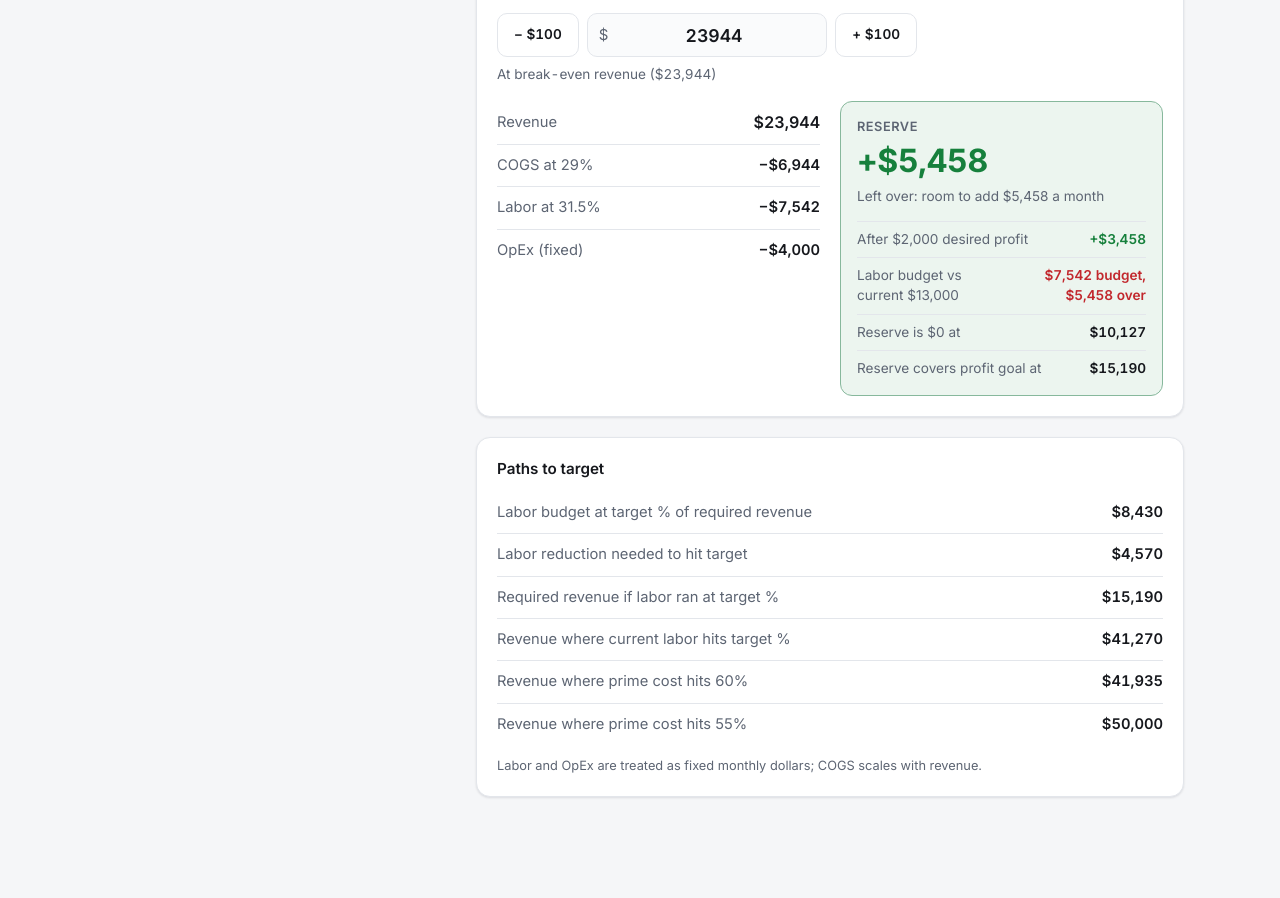
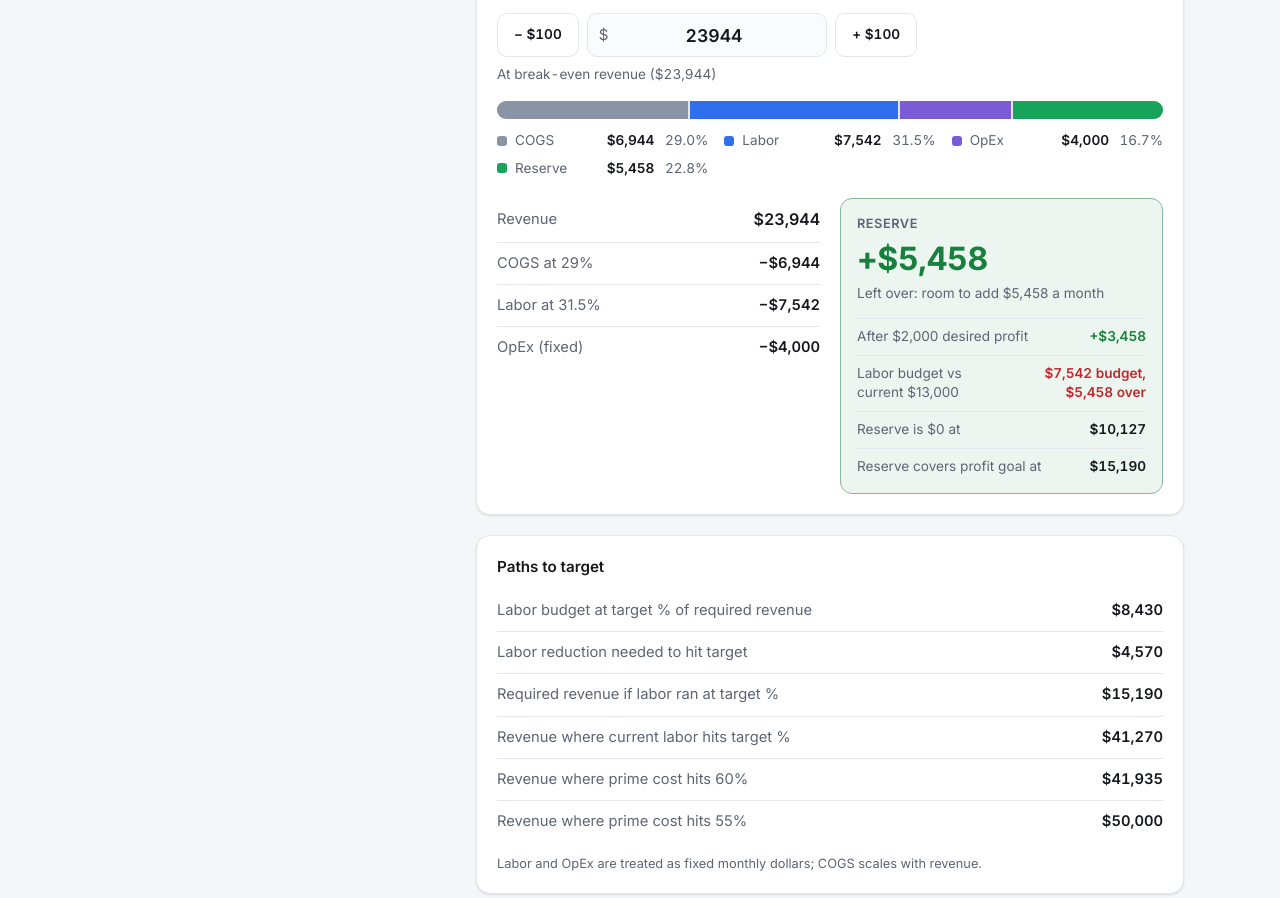
Before and after one commit to BaritusIntel33/heros-financial-dashboard, a plain HTML site: page index.html in a window 1280 px wide. Shown: the part 834-1732 px from the top of the page. Before the commit the page ends 1679 px from the top, so only its background shows below. Drawn offline with Linux system fonts and the light colour scheme.

Commit message:
Add revenue split bar to the break-even scenario
Stacked bar of COGS, labor, OpEx and reserve dollars at the scenario
revenue, with a striped shortfall segment and revenue marker when
costs exceed revenue.

Co-Authored-By: Claude Opus 5.5 <noreply@anthropic.com>

```diff
--- a/app.js
+++ b/app.js
@@ -200,6 +200,48 @@
 
     $('sc-zero').textContent = fmtMoney(s.zeroReserveRevenue);
     $('sc-goal').textContent = fmtMoney(s.profitReserveRevenue);
+
+    renderScenarioBar(s, i);
+  }
+
+  /**
+   * Stacked bar of where scenario revenue goes. With a shortfall the bar is scaled
+   * to total costs, the overrun is striped, and a marker shows where revenue ends.
+   */
+  function renderScenarioBar(s, i) {
+    const costs = s.cogs + s.labor + s.opex;
+    const total = Math.max(s.revenue, costs);
+    const bar = $('sc-bar');
+    const legend = $('sc-legend');
+    const marker = $('sc-marker');
+    bar.replaceChildren();
+    legend.replaceChildren();
+    if (!(total > 0)) { marker.hidden = true; return; }
+
+    const segments = [
+      ['cogs', 'COGS', s.cogs],
+      ['labor', 'Labor', s.labor],
+      ['opex', 'OpEx', s.opex],
+      s.reserve >= 0 ? ['reserve', 'Reserve', s.reserve] : ['shortfall', 'Shortfall', -s.reserve],
+    ];
+
+    for (const [key, label, amount] of segments) {
+      const ofRevenue = s.revenue > 0 ? amount / s.revenue : NaN;
+      const seg = document.createElement('span');
+      seg.className = `seg seg-${key}`;
+      seg.style.flexGrow = Math.max(amount / total, 0);
+      seg.title = `${label}: ${fmtMoney(amount)} (${fmtPct(ofRevenue)} of revenue)`;
+      bar.append(seg);
+
+      const li = document.createElement('li');
+      li.innerHTML = `<span class="swatch seg-${key}"></span>${label}<b>${fmtMoney(amount)}</b><em>${fmtPct(ofRevenue)}</em>`;
+      legend.append(li);
+    }
+
+    marker.hidden = s.reserve >= 0;
+    if (s.reserve < 0) marker.style.left = `${(s.revenue / total) * 100}%`;
+    bar.setAttribute('aria-label',
+      `Of ${fmtMoney(s.revenue)} revenue: ` + segments.map(([, l, a]) => `${l} ${fmtMoney(a)}`).join(', '));
   }
 
   // Step buttons: click for one step, hold to repeat.
--- a/index.html
+++ b/index.html
@@ -132,6 +132,12 @@
           <button type="button" class="btn step" data-step="100" aria-label="Increase revenue by $100">+ $100</button>
         </div>
         <p class="sc-offset" id="sc-offset"></p>
+
+        <div class="sc-bar-wrap">
+          <div class="bar sc-bar" id="sc-bar" role="img" aria-label="Scenario revenue split"></div>
+          <span class="sc-marker" id="sc-marker" hidden><span>Revenue</span></span>
+        </div>
+        <ul class="legend sc-legend" id="sc-legend"></ul>
 
         <div class="sc-grid">
           <table class="paths sc-table">
--- a/style.css
+++ b/style.css
@@ -381,6 +381,33 @@ input[type="range"] { accent-color: var(--accent); height: 20px; }
 .stepper .input-wrap input { height: 44px; text-align: center; font-size: 1.1rem; font-weight: 600; }
 .sc-offset { margin: 8px 0 16px; color: var(--muted); font-size: 0.85rem; font-variant-numeric: tabular-nums; }
 
+.sc-bar-wrap { position: relative; margin: 0 0 12px; }
+.sc-bar-wrap .bar { margin: 0; height: 18px; }
+.seg-reserve { background: var(--seg-profit); }
+.seg-shortfall {
+  background: repeating-linear-gradient(135deg, var(--bad) 0 6px, color-mix(in srgb, var(--bad) 45%, transparent) 6px 12px);
+}
+.sc-marker {
+  position: absolute;
+  top: -4px;
+  bottom: -4px;
+  width: 2px;
+  margin-left: -1px;
+  background: var(--text);
+  border-radius: 1px;
+}
+.sc-marker span {
+  position: absolute;
+  bottom: calc(100% + 2px);
+  left: 50%;
+  transform: translateX(-50%);
+  font-size: 0.7rem;
+  font-weight: 600;
+  color: var(--muted);
+  white-space: nowrap;
+}
+.sc-legend { margin-bottom: 20px; grid-template-columns: repeat(auto-fit, minmax(170px, 1fr)); }
+
 .sc-grid { display: grid; grid-template-columns: minmax(0, 1fr) minmax(0, 1fr); gap: 20px; align-items: start; }
 @media (max-width: 640px) { .sc-grid { grid-template-columns: 1fr; } }
 
```
Also changed, not shown: 1 other file.
